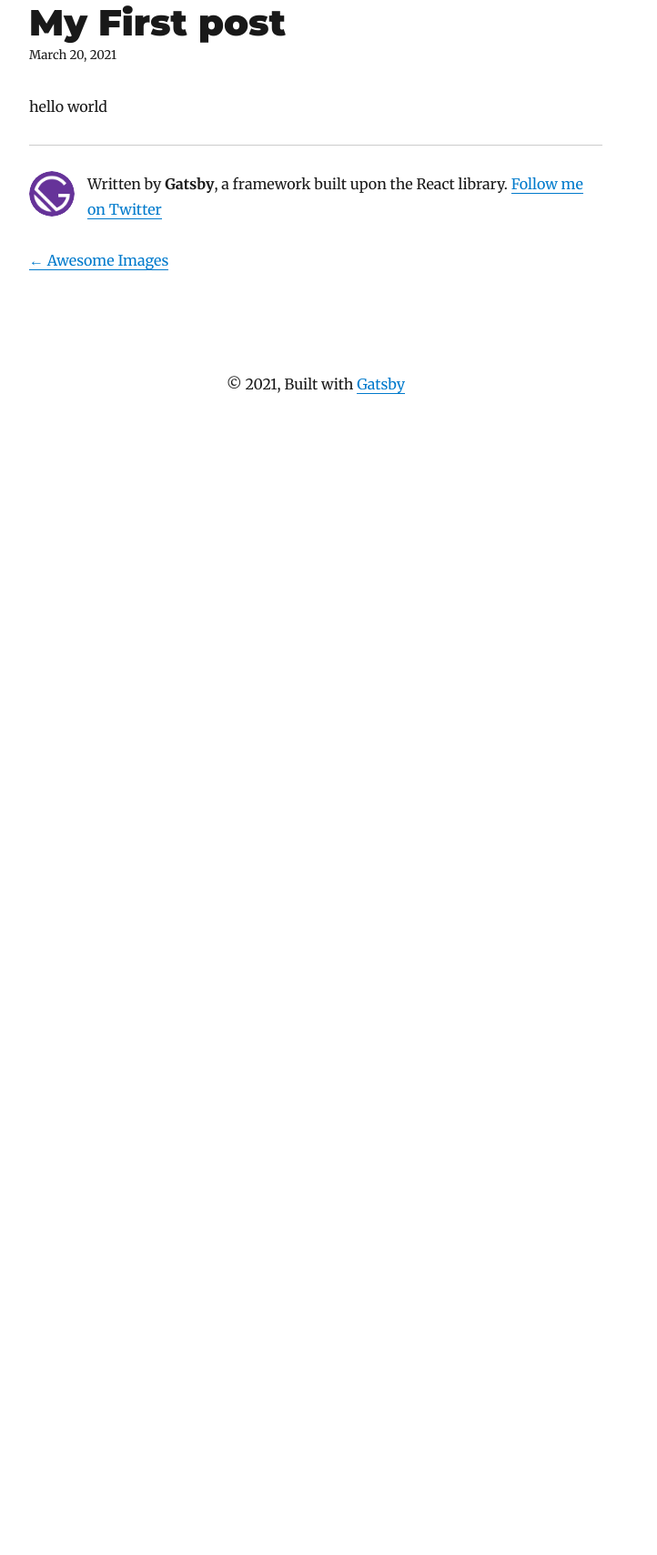
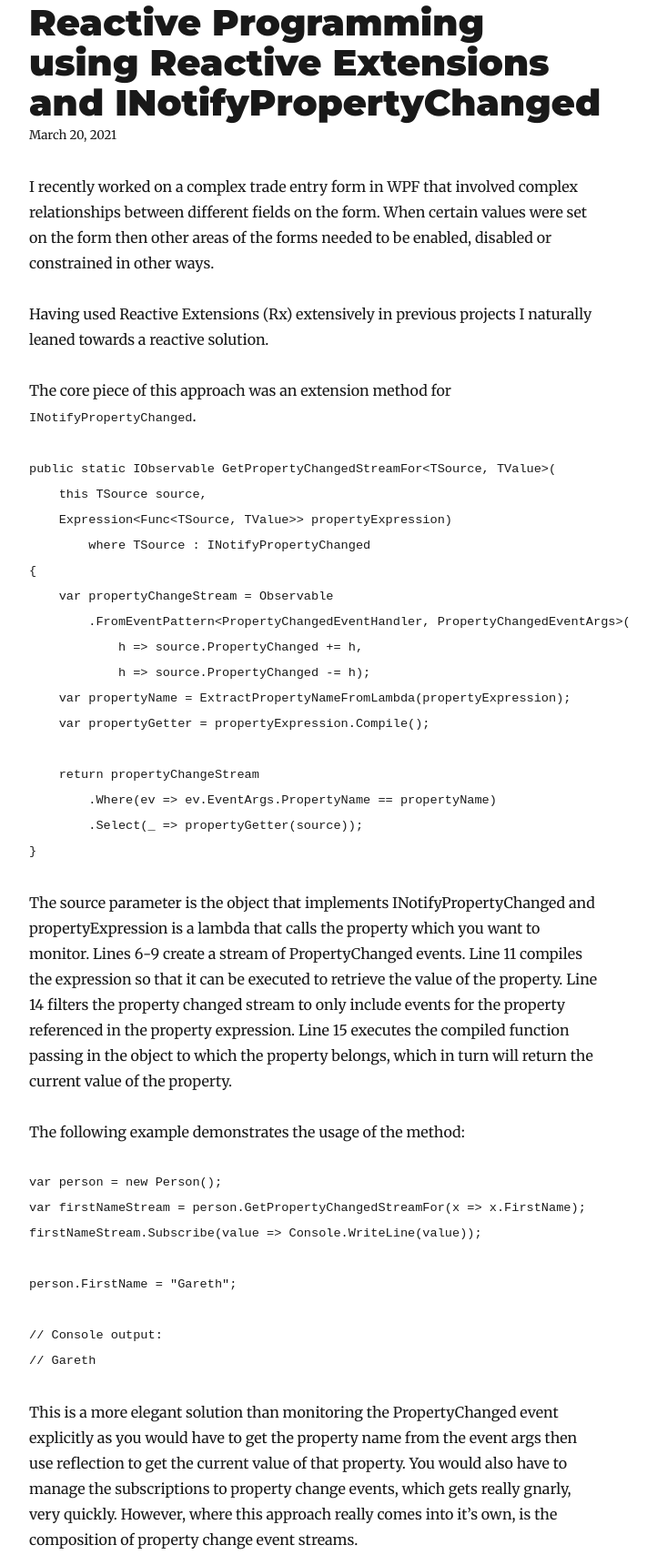
Before and after one commit to gareth-evans/gareth-evans-gatsby, a Gatsby site: page /blog/my-first-post/ in a window 1280 px wide. Shown: the part 120-1829 px from the top of the page at 91% size, without its empty margins (293-1015 px from the left). Before the commit the page ends 800 px from the top, so only its background shows below. Built offline with nearby package versions, Linux system fonts and the light colour scheme; Gatsby itself is replaced by a stand-in of ours; some packages are replaced by stand-ins of ours; code samples lack their colours.

Commit message:
Update Blog “my-first-post”

````diff
--- a/content/blog/my-first-post.md
+++ b/content/blog/my-first-post.md
@@ -1,7 +1,69 @@
 ---
 path: gareths-first-blog
 date: 2021-03-20T08:46:06.929Z
-title: My First post
-description: Something goes here.
+title: Reactive Programming using Reactive Extensions and INotifyPropertyChanged
+description: Using Rx to create a stream of INotifyPropertyChanged events
+tags:
+  - C#
+  - ReactiveExtensions
+  - ""
 ---
-hello world
+I recently worked on a complex trade entry form in WPF that involved complex relationships between different fields on the form. When certain values were set on the form then other areas of the forms needed to be enabled, disabled or constrained in other ways.
+
+Having used Reactive Extensions (Rx) extensively in previous projects I naturally leaned towards a reactive solution.
+
+The core piece of this approach was an extension method for `INotifyPropertyChanged`.
+
+```csharp
+public static IObservable GetPropertyChangedStreamFor<TSource, TValue>(
+    this TSource source,
+    Expression<Func<TSource, TValue>> propertyExpression)
+        where TSource : INotifyPropertyChanged
+{
+    var propertyChangeStream = Observable
+        .FromEventPattern<PropertyChangedEventHandler, PropertyChangedEventArgs>(
+            h => source.PropertyChanged += h,
+            h => source.PropertyChanged -= h);
+    var propertyName = ExtractPropertyNameFromLambda(propertyExpression);
+    var propertyGetter = propertyExpression.Compile();
+
+    return propertyChangeStream
+        .Where(ev => ev.EventArgs.PropertyName == propertyName)
+        .Select(_ => propertyGetter(source));
+}
+```
+
+The source parameter is the object that implements INotifyPropertyChanged and propertyExpression is a lambda that calls the property which you want to monitor. Lines 6-9 create a stream of PropertyChanged events. Line 11 compiles the expression so that it can be executed to retrieve the value of the property. Line 14 filters the property changed stream to only include events for the property referenced in the property expression. Line 15 executes the compiled function passing in the object to which the property belongs, which in turn will return the current value of the property.
+
+The following example demonstrates the usage of the method:
+
+```csharp
+var person = new Person();
+var firstNameStream = person.GetPropertyChangedStreamFor(x => x.FirstName);
+firstNameStream.Subscribe(value => Console.WriteLine(value));
+
+person.FirstName = "Gareth";
+
+// Console output:
+// Gareth
+```
+
+This is a more elegant solution than monitoring the PropertyChanged event explicitly as you would have to get the property name from the event args then use reflection to get the current value of that property. You would also have to manage the subscriptions to property change events, which gets really gnarly, very quickly. However, where this approach really comes into it’s own, is the composition of property change event streams.
+
+On our person class we have two other properties, LastName and FullName. We want the FullName to be FirstName + LastName; historically how I’ve done this is to reassign the FullName property in both the setters of FirstName and LastName so that when either changes the FullName remains in sync.
+
+Rx gives us the ability to combine streams of events to create a new composite event, allowing us to build complex behaviours more easily. The behaviour we want is when either FirstName or LastName changes we combine the latest of each of those property values to create the new full name. In the constructor of the Person class we combine streams for FirstName and LastName and assign the result to FullName.
+
+```csharp
+public Person()
+{
+    var firstNameStream = this.GetPropertyChangedStreamFor(x => x.FirstName);
+    var lastNameStream = this.GetPropertyChangedStreamFor(x => x.LastName);
+
+    firstNameStream
+        .CombineLatest(lastNameStream, (firstName, lastName) => $"{firstName} {lastName}")
+	.Subscribe(fullName => this.FullName = fullName);
+}
+```
+
+I’ve created a working example of this in the following LINQPad file [](https://gist.github.com/gareth-evans/0a3df69cfdd12674509dc9f411b1c740)[](https://gist.github.com/gareth-evans/0a3df69cfdd12674509dc9f411b1c740)[here](https://gist.github.com/gareth-evans/0a3df69cfdd12674509dc9f411b1c740)
````
